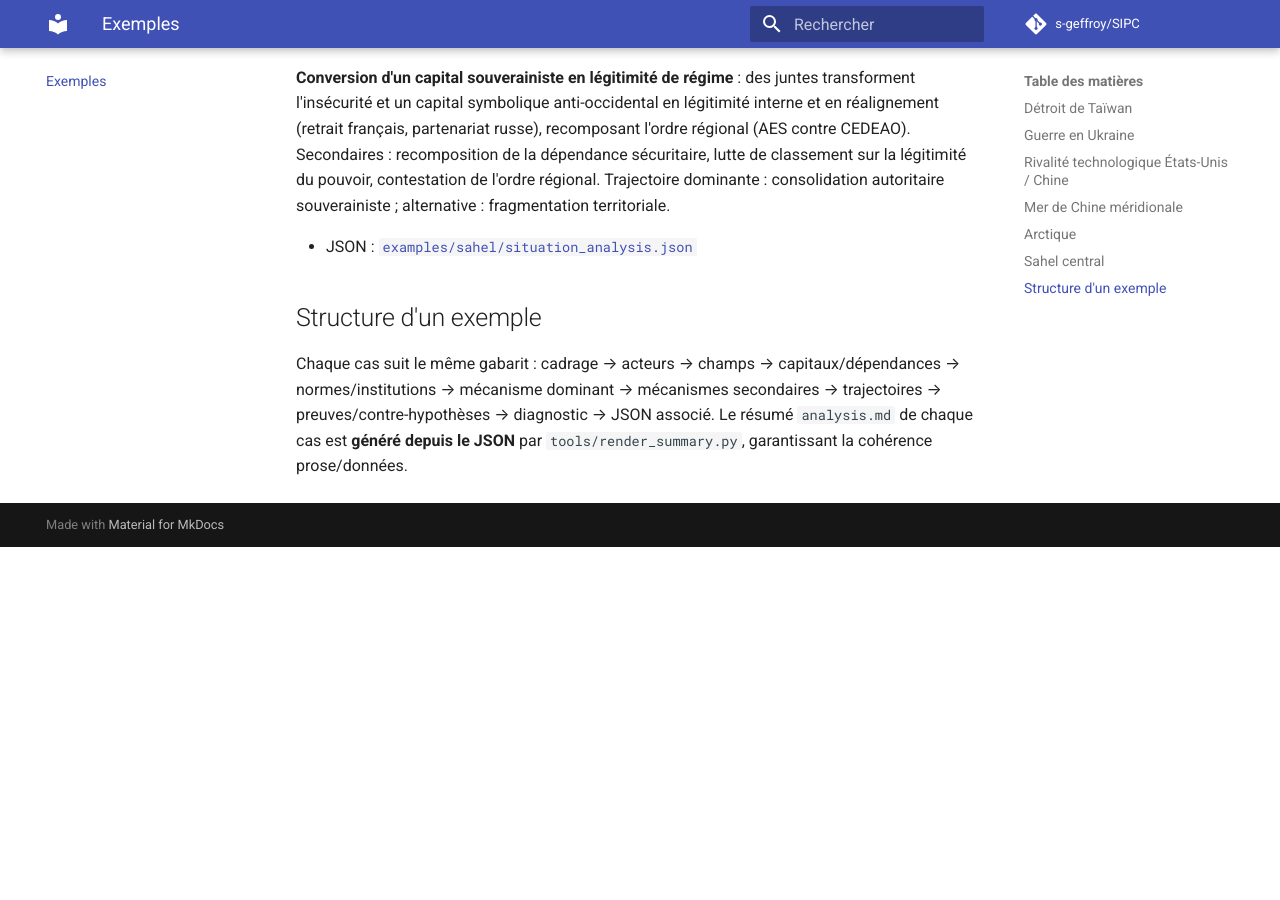
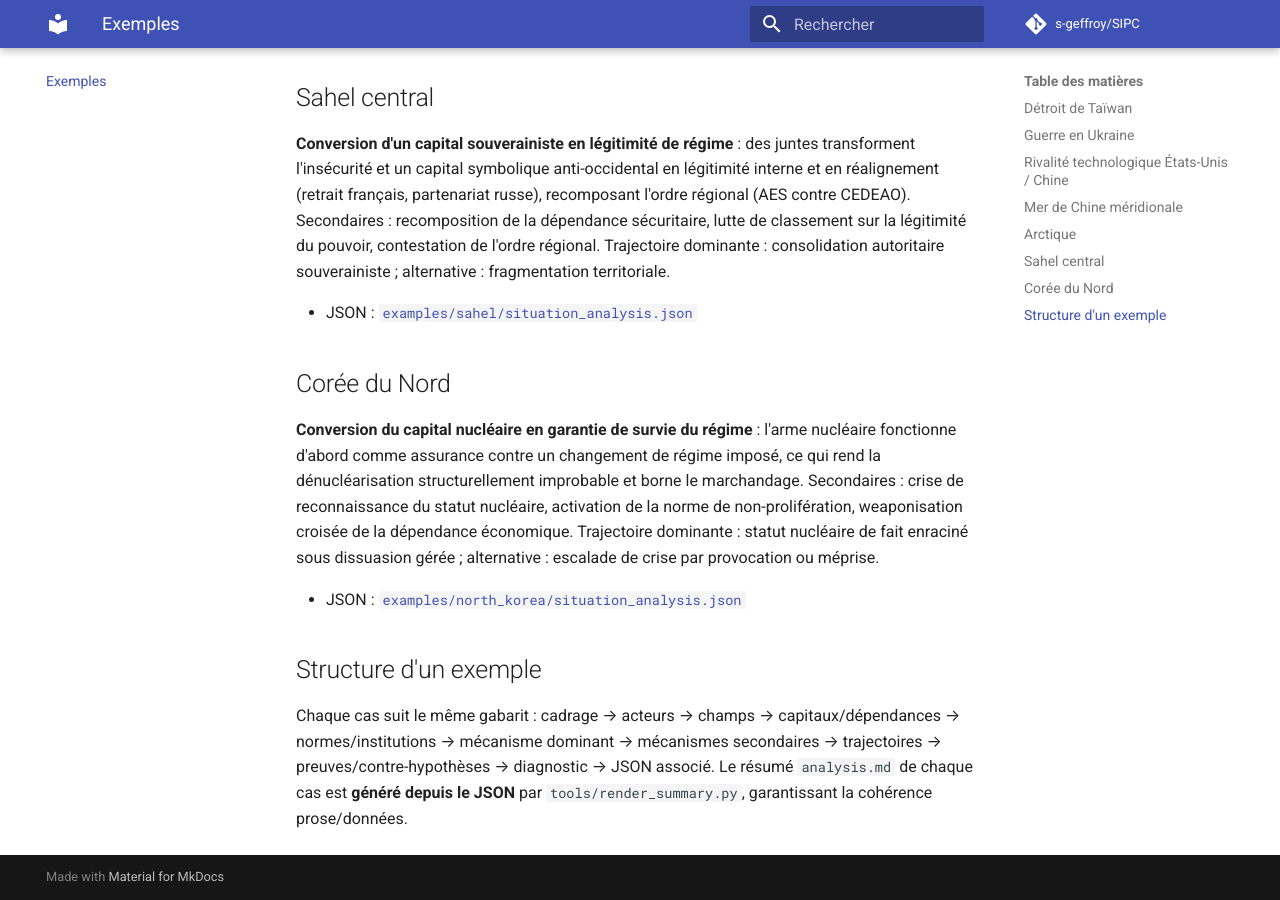
Before and after one commit to s-geffroy/SIPC, an MkDocs documentation site: the page built from docs/06_exemples/index.md, in a window 1280 px wide and 900 px high, scrolled down 2123 px. Built offline with MkDocs 1.6.1 and Material for MkDocs 9.7.7, drawn with Linux system fonts in a browser that asks for light colours; comment, search, counter and statistics services are not loaded; before the commit the page ends 2670 px from its top, so only the background shows below that; some of the changed text lies outside the part shown.

Commit message:
Ajoute un exemple gold standard : Corée du Nord
Septième exemple au tier VALIDATED. Mécanisme dominant : conversion du capital nucléaire en
garantie de survie du régime (statut nucléaire de fait, impasse de la dénucléarisation) ;
secondaires : crise de reconnaissance du statut nucléaire, activation de la non-prolifération,
weaponisation croisée de la dépendance économique. ACH cohérente (preuve SMOKING_GUN sur la
liaison arsenal–survie), sources gradées Admiralty, Key Assumptions Check, premortem, outcome,
revision_history.

Papier (corpus 6→7 cas), page d'accueil, page Exemples, test de comptage (6→7) et
CHANGELOG (2.6.0) mis à jour.

Co-Authored-By: Claude Opus 4.7 (1M context) <noreply@anthropic.com>

```diff
--- a/docs/06_exemples/index.md
+++ b/docs/06_exemples/index.md
@@ -13,8 +13,9 @@ référentielle).
 | Mer de Chine méridionale | conversion en zone grise | **VALIDATED** | coercition de zone grise, droit de la mer, alliances, fait accompli |
 | Arctique | désynchronisation d'ordre | **VALIDATED** | environnement, gouvernance bloquée, militarisation, plateau continental |
 | Sahel central | conversion souverainiste | **VALIDATED** | insurrection, coups d'État, réalignement, recomposition régionale |
+| Corée du Nord | conversion du capital nucléaire | **VALIDATED** | dissuasion, survie du régime, reconnaissance, non-prolifération |
 
-Les six cas sont des exemples **« gold standard »** au [tier VALIDATED](../03_ontologie/regles_validation.md) :
+Les sept cas sont des exemples **« gold standard »** au [tier VALIDATED](../03_ontologie/regles_validation.md) :
 sources gradées (Admiralty), [ACH](../05_preuve/ach.md) cohérente (hypothèse dominante la moins
 infirmée, départagée par une preuve `SMOKING_GUN`), calibration ancrée et suivi des signaux
 d'invalidation.
@@ -78,6 +79,17 @@ souverainiste ; alternative : fragmentation territoriale.
 
 - JSON : [`examples/sahel/situation_analysis.json`](https://github.com/s-geffroy/SIPC/blob/main/examples/sahel/situation_analysis.json)
 
+## Corée du Nord
+
+**Conversion du capital nucléaire en garantie de survie du régime** : l'arme nucléaire fonctionne
+d'abord comme assurance contre un changement de régime imposé, ce qui rend la dénucléarisation
+structurellement improbable et borne le marchandage. Secondaires : crise de reconnaissance du
+statut nucléaire, activation de la norme de non-prolifération, weaponisation croisée de la
+dépendance économique. Trajectoire dominante : statut nucléaire de fait enraciné sous dissuasion
+gérée ; alternative : escalade de crise par provocation ou méprise.
+
+- JSON : [`examples/north_korea/situation_analysis.json`](https://github.com/s-geffroy/SIPC/blob/main/examples/north_korea/situation_analysis.json)
+
 ## Structure d'un exemple
 
 Chaque cas suit le même gabarit : cadrage → acteurs → champs → capitaux/dépendances →
```
Also changed, not shown: other parts of docs/06_exemples/index.md (+2 -2 lines), CHANGELOG.md (+11 -0 lines), docs/index.md (+4 -4 lines), examples/north_korea/analysis.md (added, +51 -0 lines), 4 other files.
